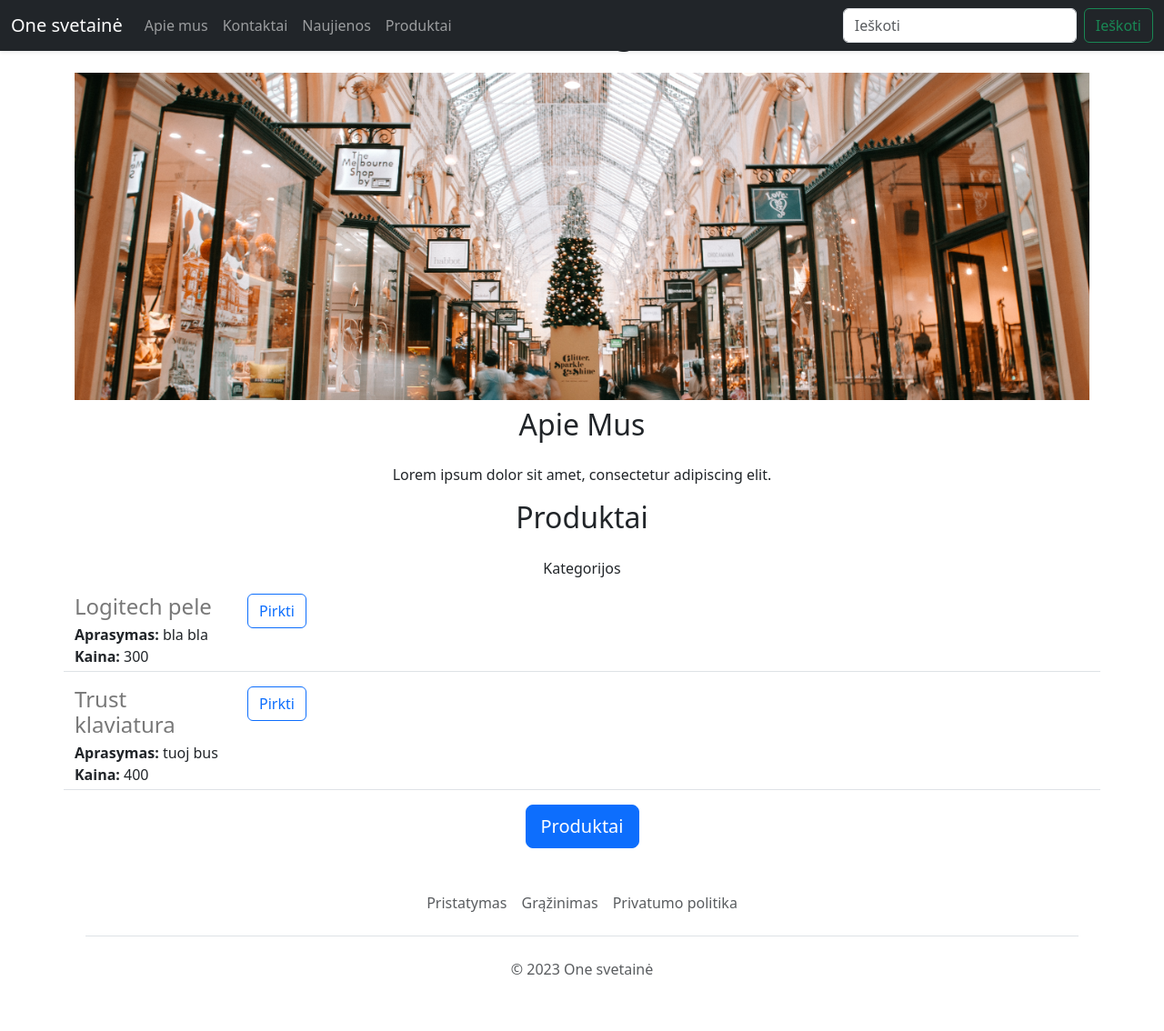
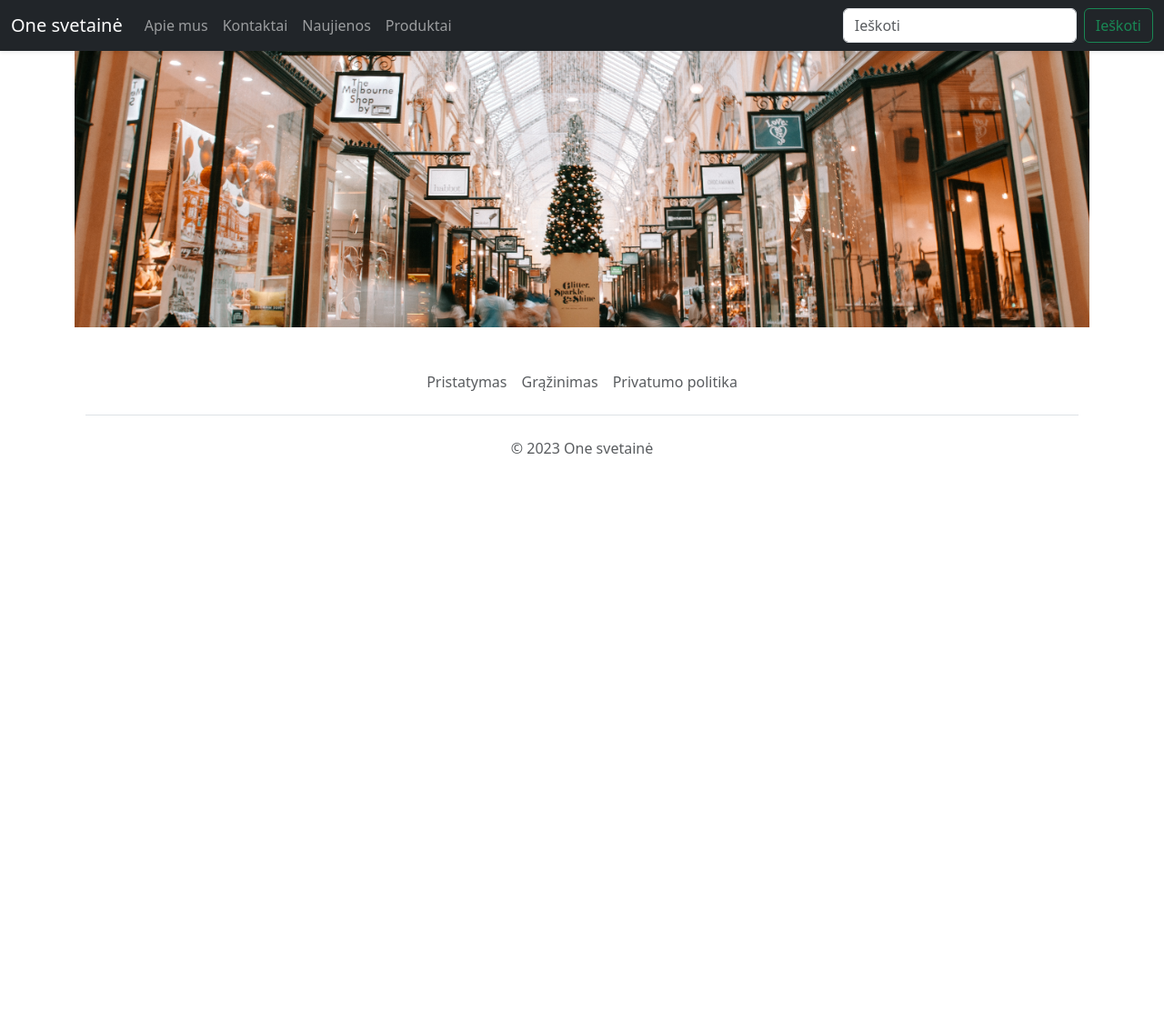
Before and after one commit to spartus123/one-2, a Flask app: page / in a window 1280 px wide. Shown: the whole page at 91% size. After the commit the page ends 499 px from the top, so only its background shows below. Run offline with Flask 3, Linux system fonts and the light colour scheme.

Commit message:
Update home.html

```diff
--- a/templates/home.html
+++ b/templates/home.html
@@ -1,4 +1,5 @@
 <!DOCTYPE html>
+<html>
 <head>
     <meta charset="UTF-8">
     <title>Arunas Astrauskas</title>
@@ -15,23 +16,8 @@
 <body>
     {% include 'nav.html' %}
     <div class="container">
-        <h1 class="text-center mt-2 mb-4">Siandien buvo grazi diena</h1>
         <img class="img-fluid" id="banner" src="static/nuotrauka.jpg" width="500" height="240">
-        <h2 class="text-center mt-2 mb-4">Apie Mus</h2>
-        <p class="Lead">
-        <p class="text-center">Lorem ipsum dolor sit amet, consectetur adipiscing elit.</p>
-        <h2 class="text-center mt-2 mb-4">Produktai</h2>
-        <p class="text-center">Kategorijos</p>
-        <div>
-            {% for produktas in produktai %}
-                {% include 'products.html' %}
-            {% endfor %}
-        </div>
-        <div class="text-center">
-            <button class="btn btn-primary btn-lg">Produktai</button>
-
-            {% include 'footer.html' %}
-        </div>
+        {% include 'footer.html' %}
     </div>
 </body>
 </html>
```
